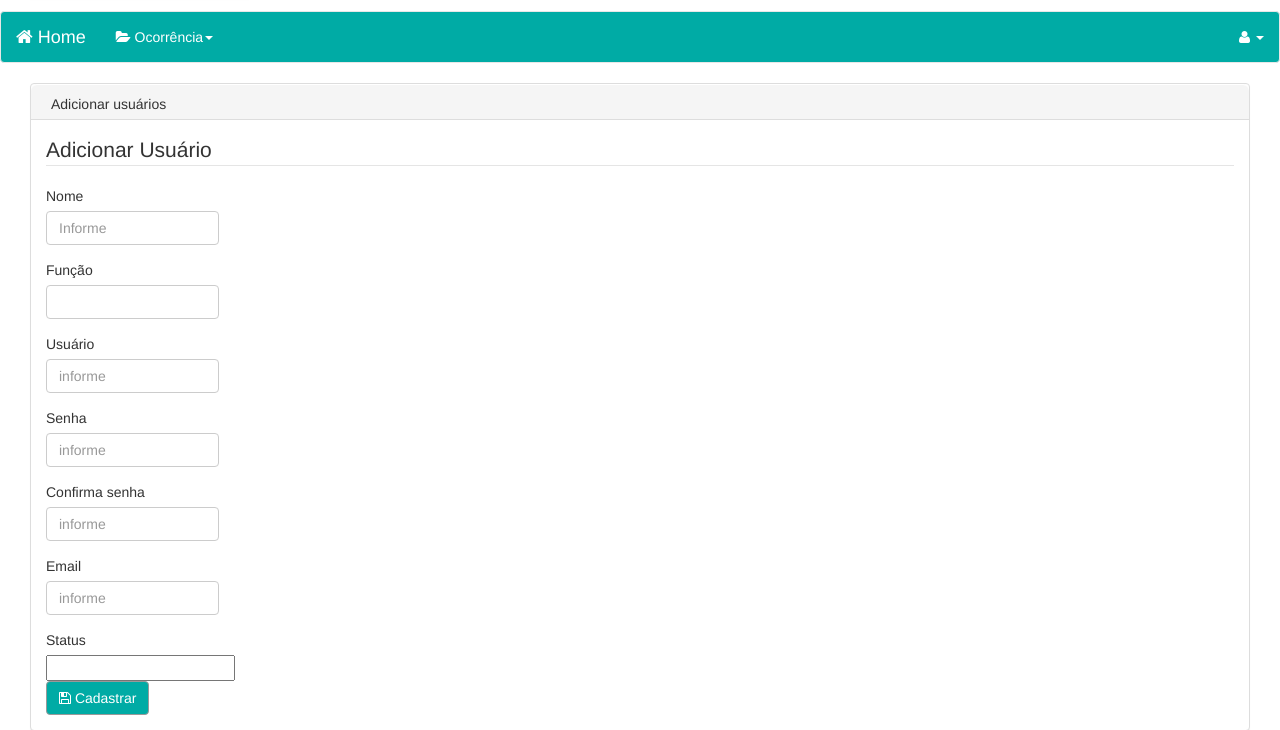
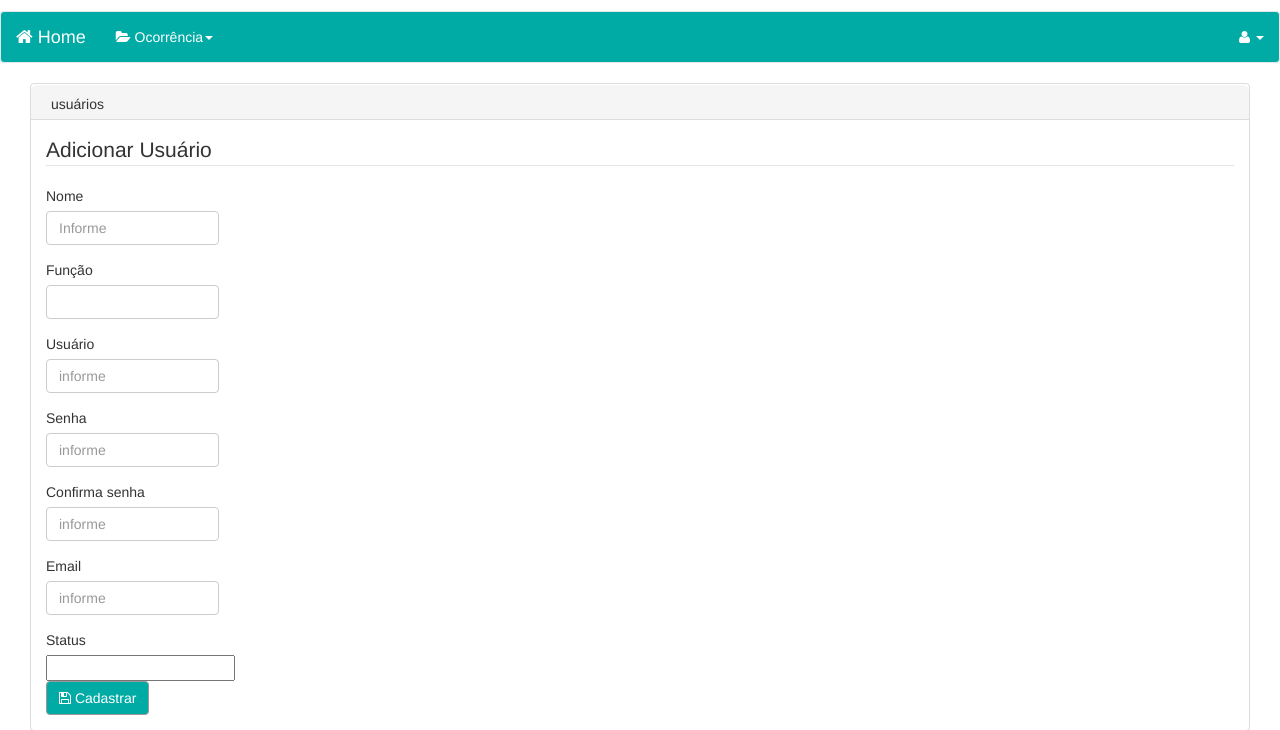
Before and after one commit to Jllima/SISDEC, a CakePHP app: the page made by app/View/Users/add.ctp in a window 1280 px wide. Shown: the part 142-872 px from the top of the page. Run offline with PHP 8.4 and a stand-in for CakePHP, Linux system fonts and the light colour scheme; the template is opened without the code that fills it, so the values that code supplies are empty; form fields are guessed from the names that the template uses; some libraries are stand-ins or nearby versions.

Commit message:
comit bitbucket e github atraves do SourceTree

```diff
--- a/app/View/Users/add.ctp
+++ b/app/View/Users/add.ctp
@@ -1,5 +1,5 @@
 
-<div class="panel-heading">Adicionar usuários</div>
+<div class="panel-heading">usuários</div>
 <div class="panel-body">
 
 
```
